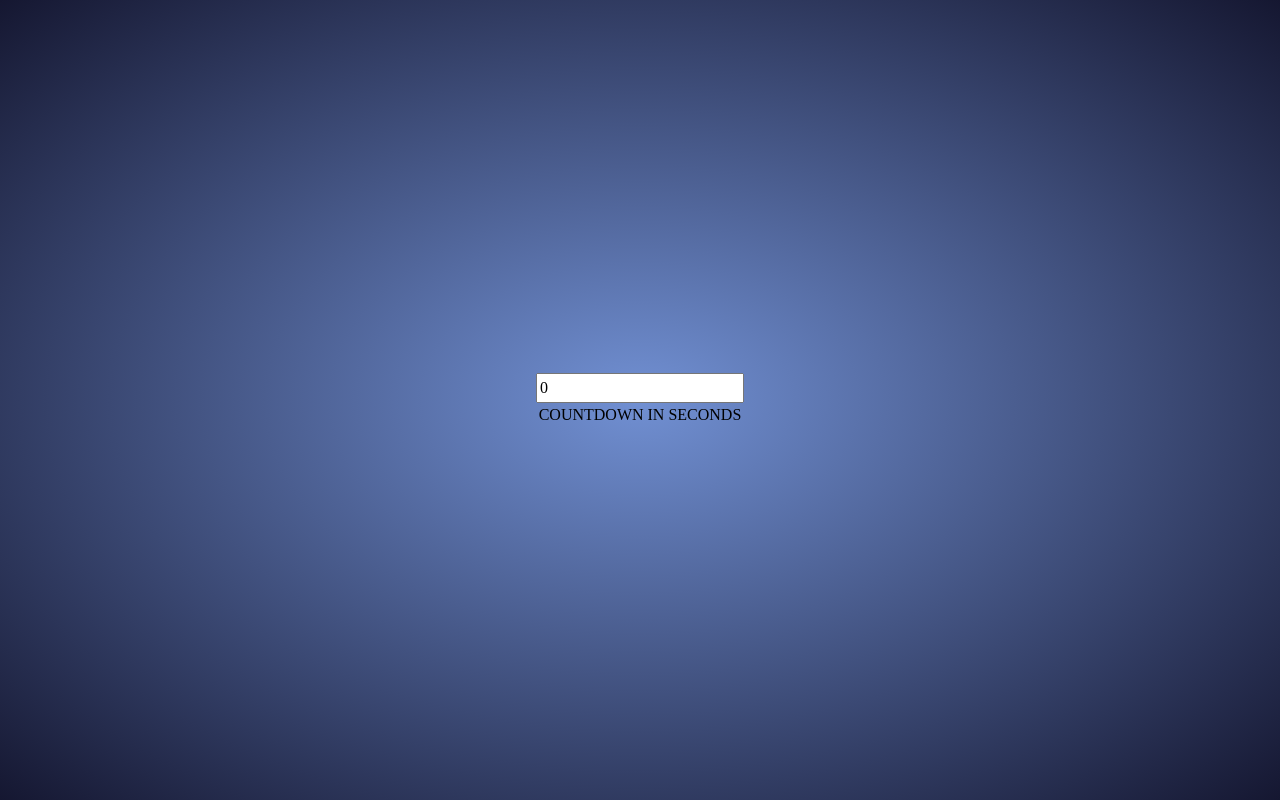
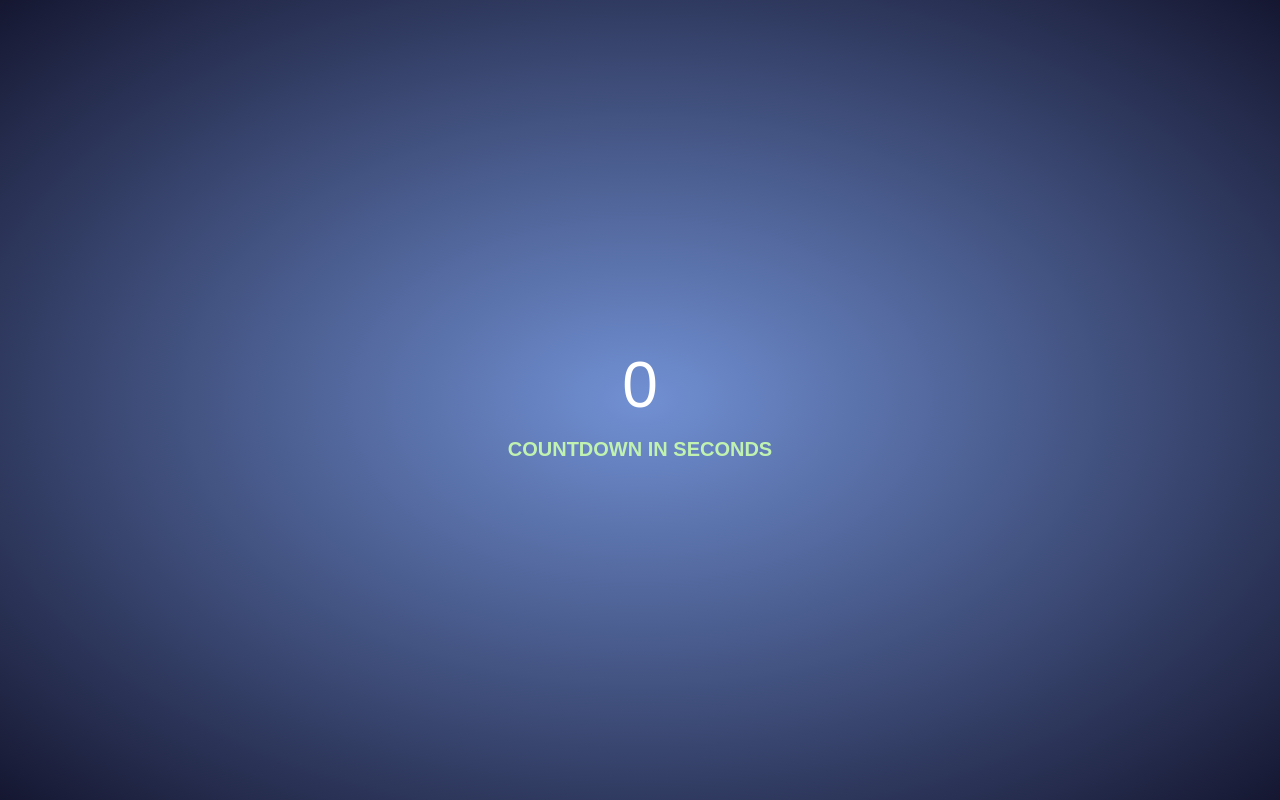
Before and after one commit to dersuprogg/js-countdown-timer, a plain HTML site: page index.html in a window 1280 px wide. Drawn offline with Linux system fonts and the light colour scheme; a web font is replaced by a local one.

Commit message:
Style display section

```diff
--- a/styles.css
+++ b/styles.css
@@ -10,9 +10,14 @@
 * {
   margin: 0;
 }
+
+html {
+  font-size: 62.5%;
+}
 body {
   line-height: 1.5;
   -webkit-font-smoothing: antialiased;
+  font-family: "Anta", sans-serif;
 }
 img,
 picture,
@@ -51,3 +56,22 @@ h6 {
   justify-content: center;
   align-items: center;
 }
+
+.display {
+  background-color: transparent;
+  border: none;
+  text-align: center;
+  width: min-content;
+  font-size: 6.4rem;
+  color: #fff;
+}
+
+.display + p {
+  color: #c1f2b0;
+  font-size: 2rem;
+  font-weight: bold;
+}
+
+.display:focus-visible {
+  outline: none;
+}
```
